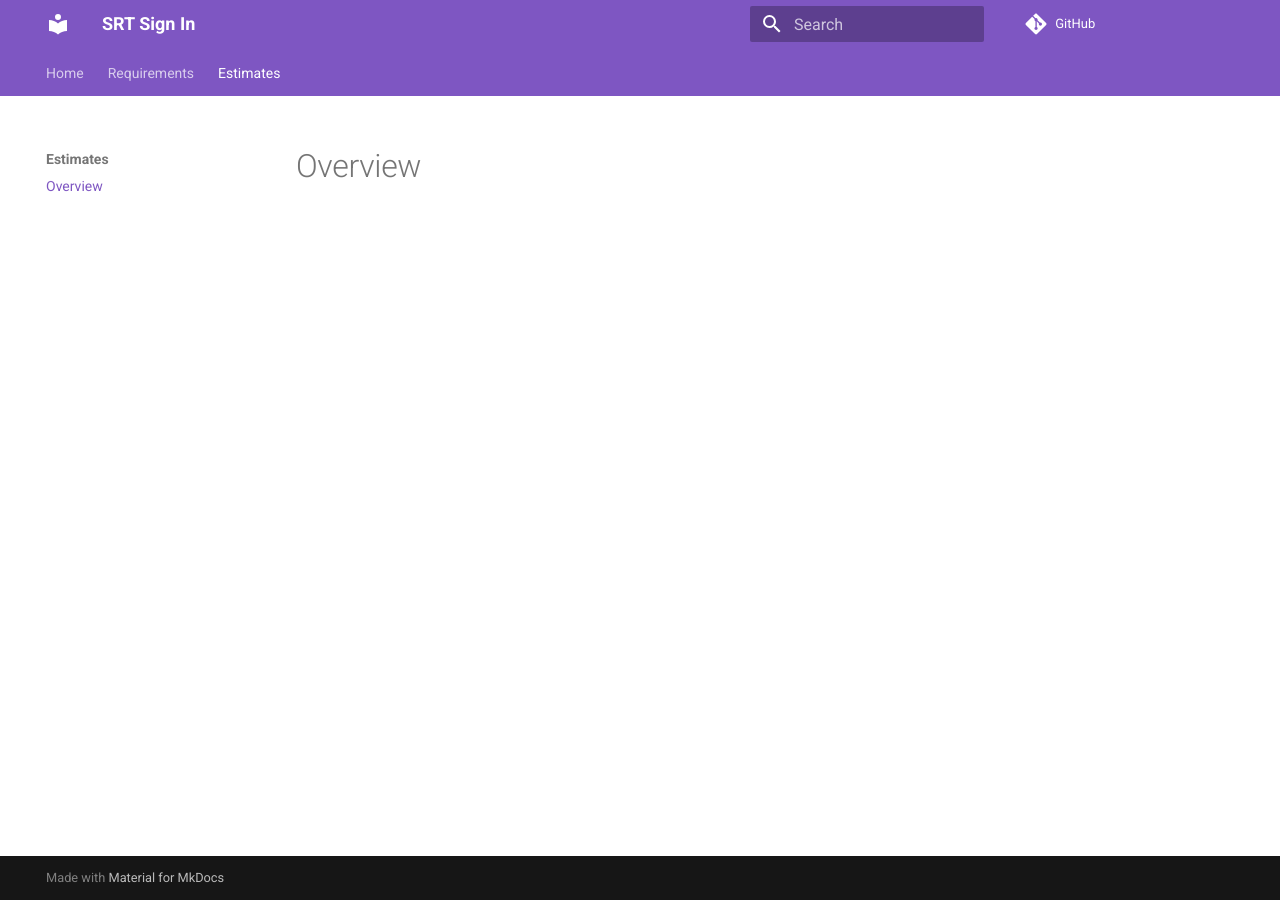
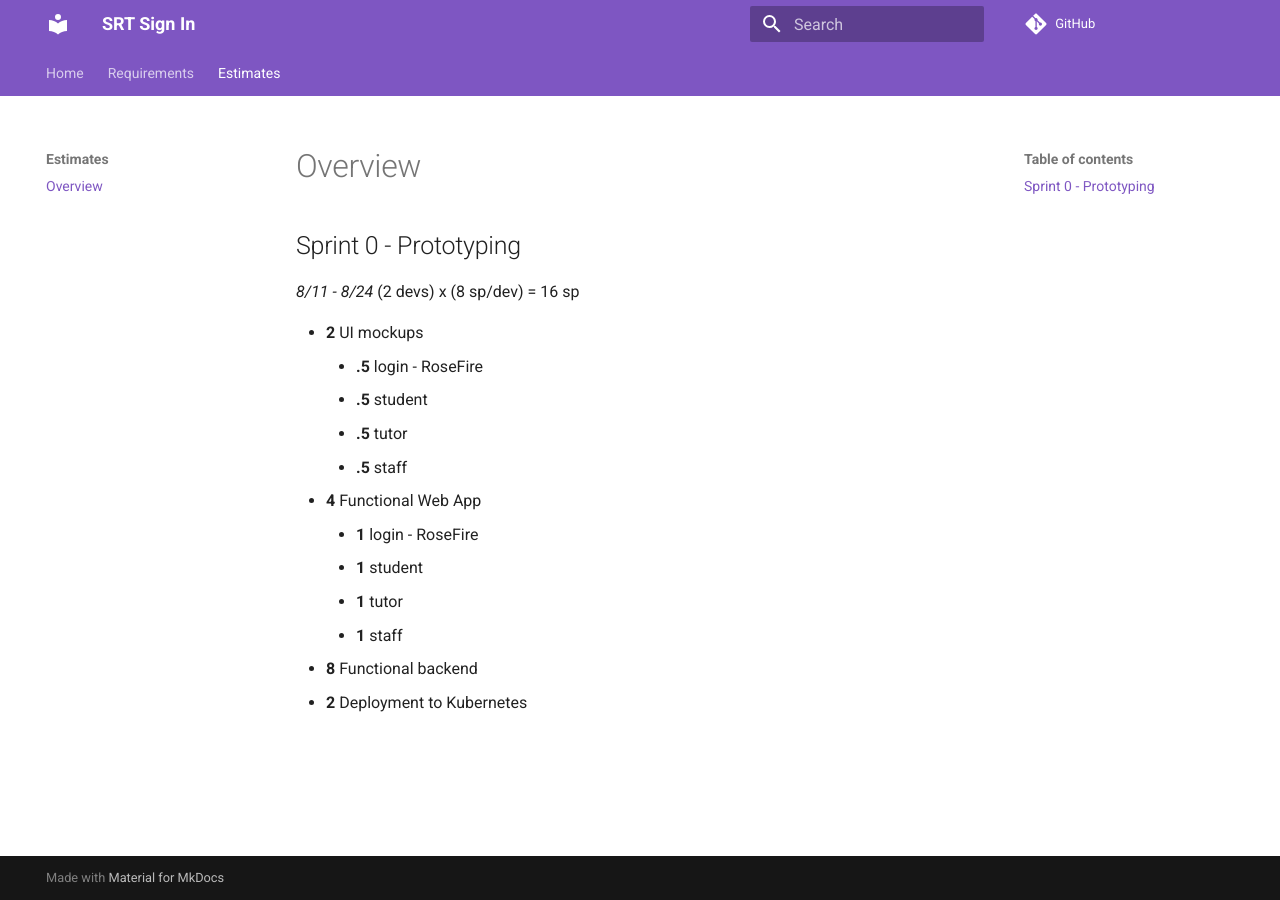
Before and after one commit to srtsignin/docs, an MkDocs documentation site: the page built from docs/estimates/index.md, in a window 1280 px wide. Built offline with MkDocs 1.6.1 and Material for MkDocs 9.7.7, drawn with Linux system fonts in a browser that asks for light colours.

Commit message:
Updated estimates

```diff
--- a/docs/estimates/index.md
+++ b/docs/estimates/index.md
@@ -1 +1,18 @@
 # Overview
+
+## Sprint 0 - Prototyping
+_8/11 - 8/24_
+(2 devs) x (8 sp/dev) = 16 sp
+
+- **2** UI mockups
+    - **.5** login - RoseFire
+    - **.5** student
+    - **.5** tutor
+    - **.5** staff
+- **4** Functional Web App
+    - **1** login - RoseFire
+    - **1** student
+    - **1** tutor
+    - **1** staff
+- **8** Functional backend
+- **2** Deployment to Kubernetes
```
